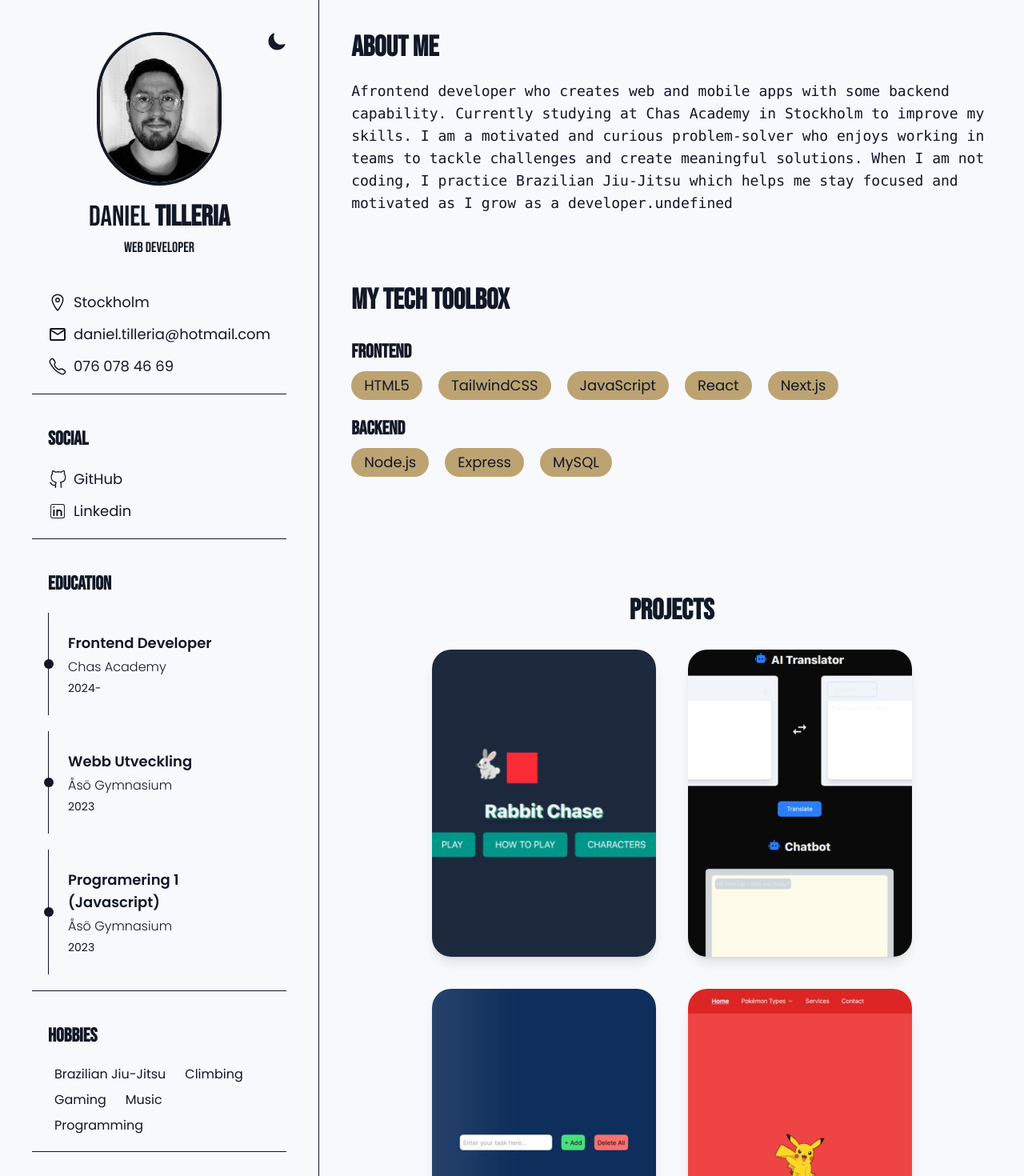
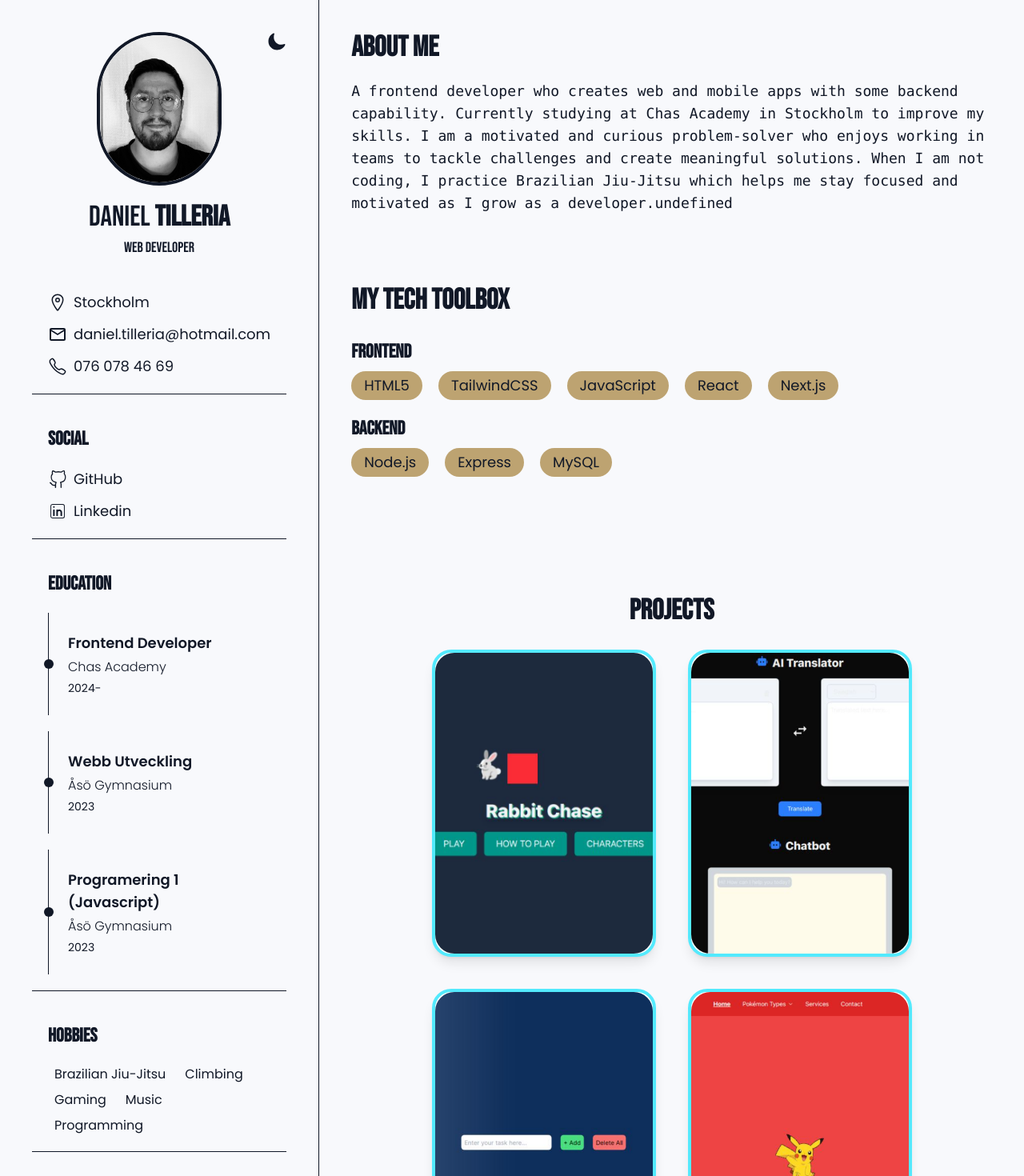
Before and after one commit to Dantilldev/my-portfolio, a Next.js app: page / in a window 1280 px wide. Shown: the top 1470 px of the page at 80% size. Built offline with nearby package versions, Linux system fonts and the light colour scheme.

Commit message:
Update HeaderLeft component with dark mode toggle and cyan sun icon

```diff
--- a/src/app/layout/HeaderLeft.jsx
+++ b/src/app/layout/HeaderLeft.jsx
@@ -66,7 +66,7 @@ export default function HeaderLeft({darkMode, toggleDarkMode}) {
             onClick={toggleDarkMode}
           >
             {darkMode ? (
-              <LuSun className="text-2xl text-amber-300" />
+              <LuSun className="text-2xl text-cyan-300" />
             ) : (
               <IoMoon className="text-2xl" />
             )}
--- a/src/app/layout/HomePage.jsx
+++ b/src/app/layout/HomePage.jsx
@@ -59,11 +59,10 @@ const projects = [
 
 export default function HomePage() {
   const text =
-    "A frontend developer who creates web and mobile apps with some backend capability. Currently studying at Chas Academy in Stockholm to improve my skills. I am a motivated and curious problem-solver who enjoys working in teams to tackle challenges and create meaningful solutions. When I am not coding, I practice Brazilian Jiu-Jitsu which helps me stay focused and motivated as I grow as a developer.";
+    "A  frontend developer who creates web and mobile apps with some backend capability. Currently studying at Chas Academy in Stockholm to improve my skills. I am a motivated and curious problem-solver who enjoys working in teams to tackle challenges and create meaningful solutions. When I am not coding, I practice Brazilian Jiu-Jitsu which helps me stay focused and motivated as I grow as a developer.";
 
   const [displayText, setDisplayText] = useState("");
 
-  // Effekten kommer att köras bokstav för bokstav
   useEffect(() => {
     let index = 0;
     const interval = setInterval(() => {
@@ -71,12 +70,13 @@ export default function HomePage() {
         setDisplayText((prev) => prev + text[index]);
         index++;
       } else {
-        clearInterval(interval); // Stoppa intervallet när hela texten har visats
+        clearInterval(interval);
       }
     }, 10);
 
     return () => clearInterval(interval);
   }, []);
+
   return (
     <div className="min-h-screen flex-3">
       <main className=" flex flex-col p-10">
@@ -122,7 +122,7 @@ export default function HomePage() {
         </section>
 
         {/* Projects */}
-        <section className="flex flex-col justify-center items-center gap-5 mt-15">
+        <section className="flex flex-col justify-center items-center gap-5 mt-15 ">
           <h1 className="text-4xl font-semibold text-center py-2">Projects</h1>
           <div className="grid md:grid-cols-2 2xl:grid-cols-4 justify-center items-center gap-10">
             {projects.map((project, index) => (
@@ -145,7 +145,7 @@ export default function HomePage() {
             <h1 className="text-4xl font-semibold py-2">Let's Connect</h1>
 
             <a href="mailto:daniel.tilleria@hotmail.com">
-              <button className="relative border-2 py-3 px-5 h-52 w-52 rounded-full group transition-all duration-300 transform hover:scale-75">
+              <button className="relative border-2 py-3 px-5 h-52 w-52 rounded-full group transition-all duration-600 transform hover:scale-75">
                 <span className="relative z-10">Write a message</span>
               </button>
             </a>
--- a/src/components/FlipCard.jsx
+++ b/src/components/FlipCard.jsx
@@ -29,7 +29,7 @@ export default function FlipCard({
         }`}
       >
         {/* FramSida */}
-        <div className="absolute w-full h-full bg-white shadow-lg rounded-3xl flex flex-col items-center justify-center [backface-visibility:hidden]">
+        <div className="absolute w-full h-full bg-white shadow-lg rounded-3xl flex flex-col items-center justify-center [backface-visibility:hidden] border-4 border-cyan-300">
           <img
             className="w-full h-full object-cover rounded-3xl"
             src={imageSrc}
```
